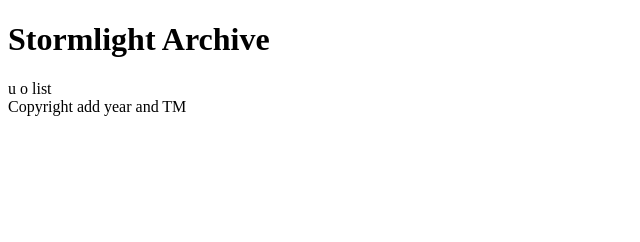
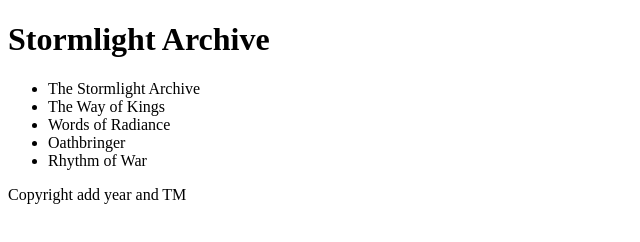
Before and after one commit to RyanDugan/html3, a plain HTML site: page index.html in a window 1280 px wide. Shown: the whole page, without its empty margins (0-640 px from the left). Drawn offline with Linux system fonts and the light colour scheme.

Commit message:
Update index.html

```diff
--- a/index.html
+++ b/index.html
@@ -8,7 +8,15 @@
 <body>
 	<div id="container">
 	<header><h1>Stormlight Archive</h1></header>
-	<nav>u o list</nav>
+	<nav>
+		<ul>
+			<li>The Stormlight Archive</li>
+			<li>The Way of Kings</li>
+			<li>Words of Radiance</li>
+			<li>Oathbringer</li>
+			<li>Rhythm of War</li>
+		</ul>
+	</nav>
 	  <article class="left"</article>
 	  <article class="right"</article>
 	<footer>Copyright add year and TM</footer>
```
